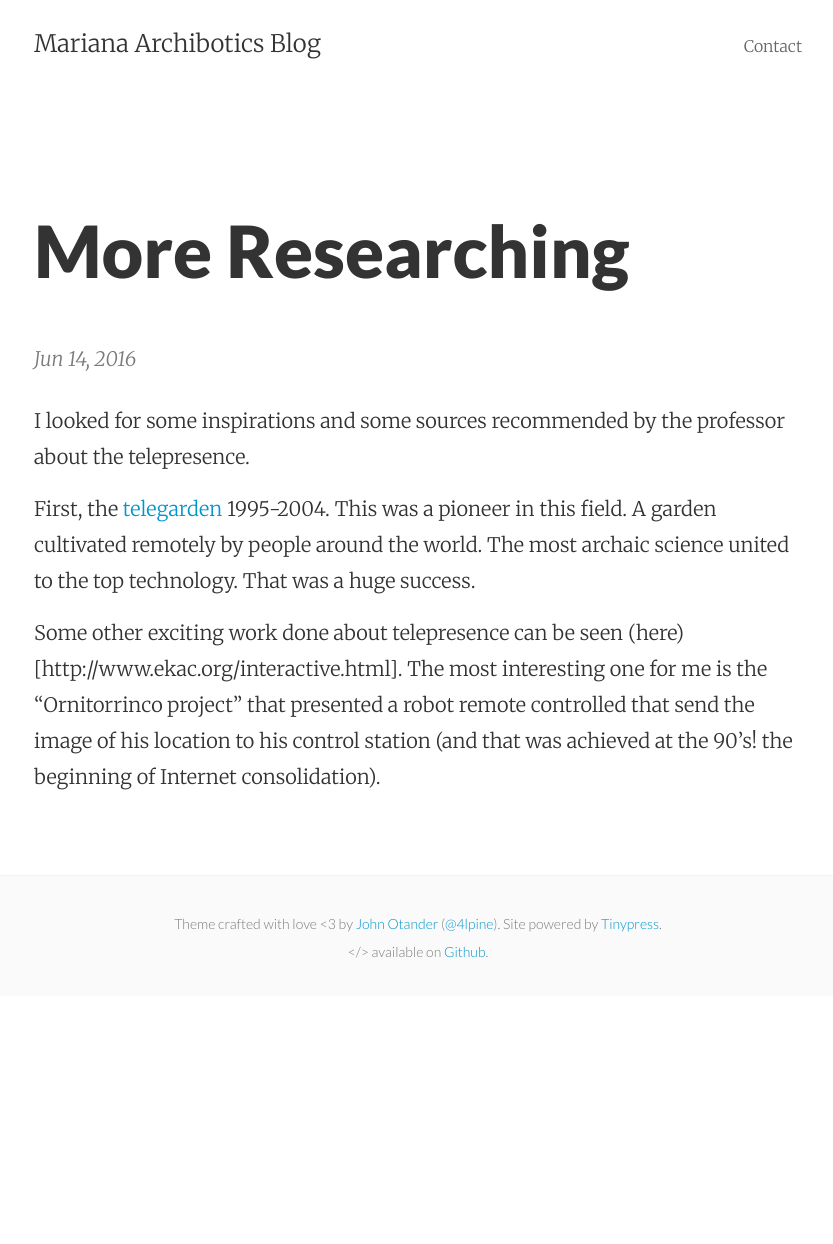
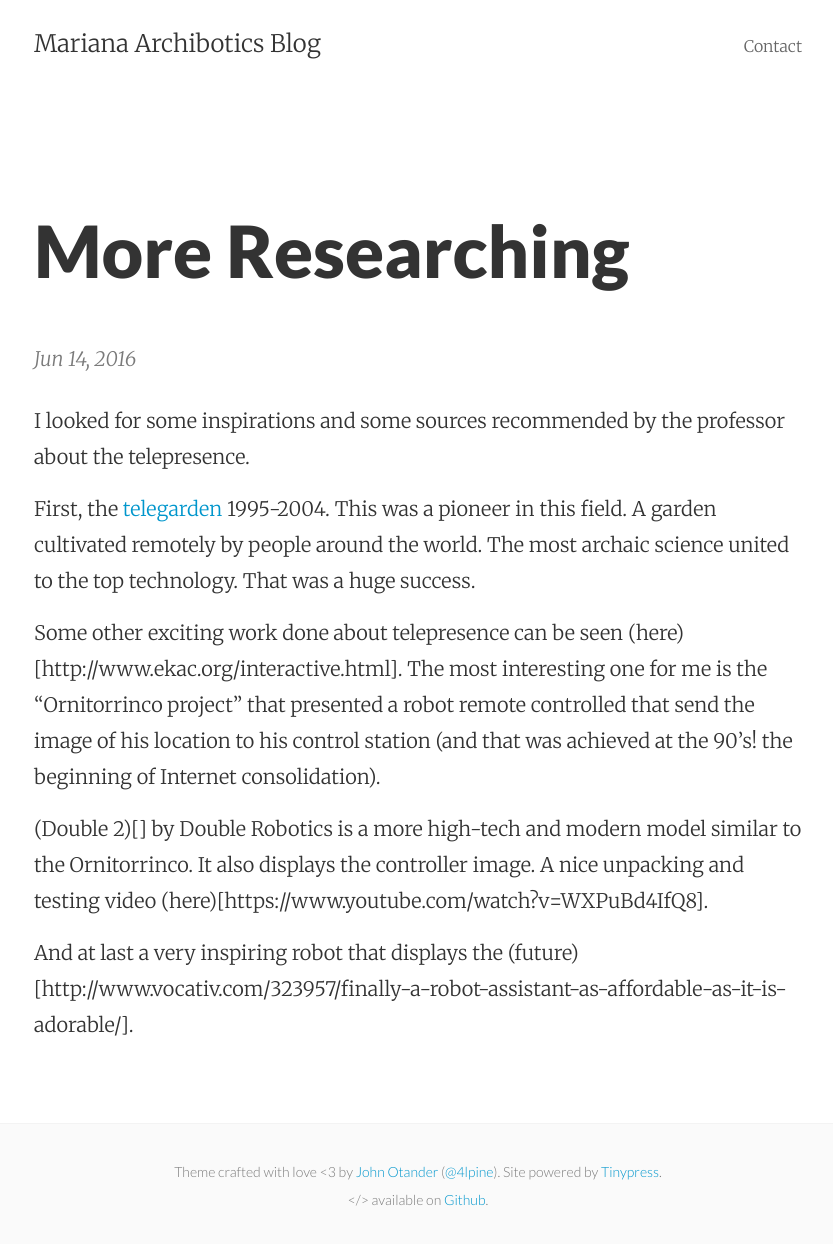
Before and after one commit to marianacasarin/marianacasarin.github.io, a Jekyll site: the page built from _posts/2016-06-14-more-researching.markdown, in a window 1280 px wide. Shown: the whole page, without its empty margins (222-1055 px from the left). Built offline with Jekyll 4.4.1, drawn with Linux system fonts in a browser that asks for light colours; before the commit the page ends 996 px from its top, so only the background shows below that.

Commit message:
Post update: More Researching

```diff
--- a/_posts/2016-06-14-more-researching.markdown
+++ b/_posts/2016-06-14-more-researching.markdown
@@ -8,3 +8,7 @@ I looked for some inspirations and some sources recommended by the professor abo
 First, the [telegarden](http://goldberg.berkeley.edu/garden/Ars/) 1995-2004. This was a pioneer in this field. A garden cultivated remotely by people around the world. The most archaic science united to the top technology. That was a huge success.
 
 Some other exciting work done about telepresence can be seen (here)[http://www.ekac.org/interactive.html]. The most interesting one for me is the "Ornitorrinco project" that presented a robot remote controlled that send the image of his location to his control station (and that was achieved at the 90's! the beginning of Internet consolidation).
+
+(Double 2)[] by Double Robotics is a more high-tech and modern model similar to the Ornitorrinco. It also displays the controller image. A nice unpacking and testing video (here)[https://www.youtube.com/watch?v=WXPuBd4IfQ8].
+
+And at last a very inspiring robot that displays the (future)[http://www.vocativ.com/323957/finally-a-robot-assistant-as-affordable-as-it-is-adorable/].
```
